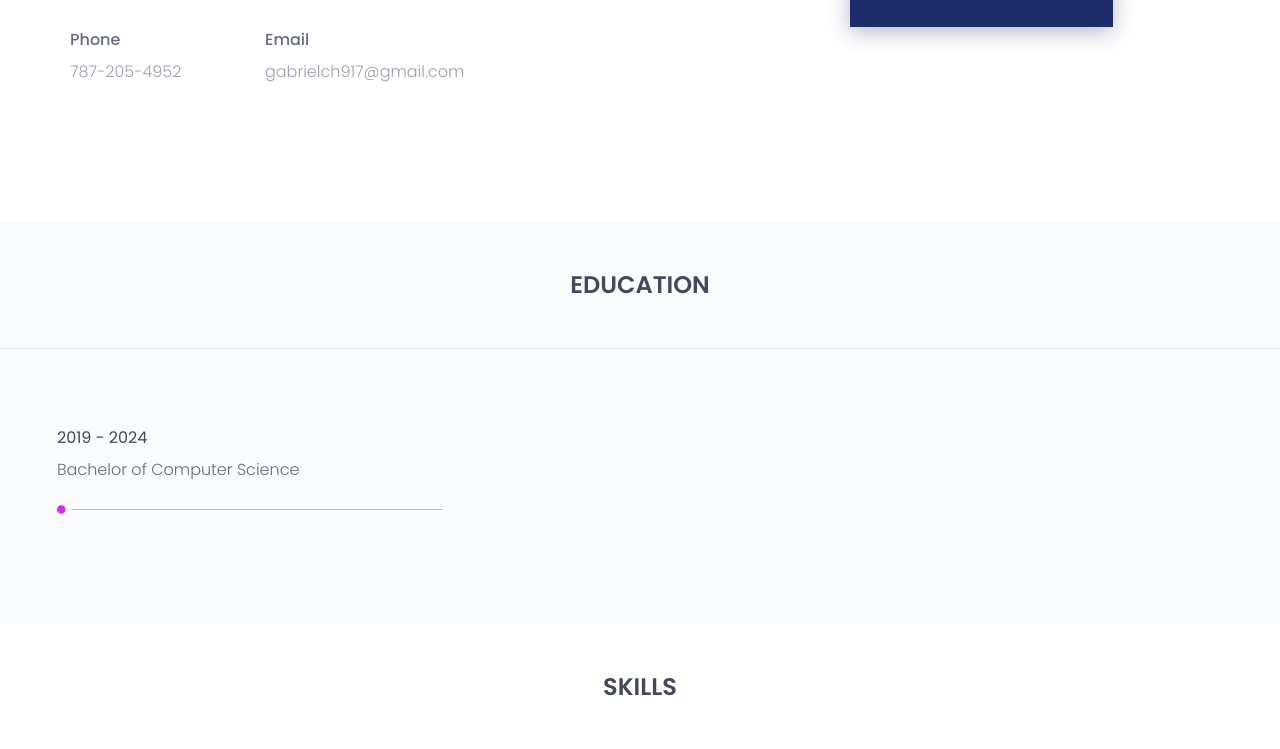
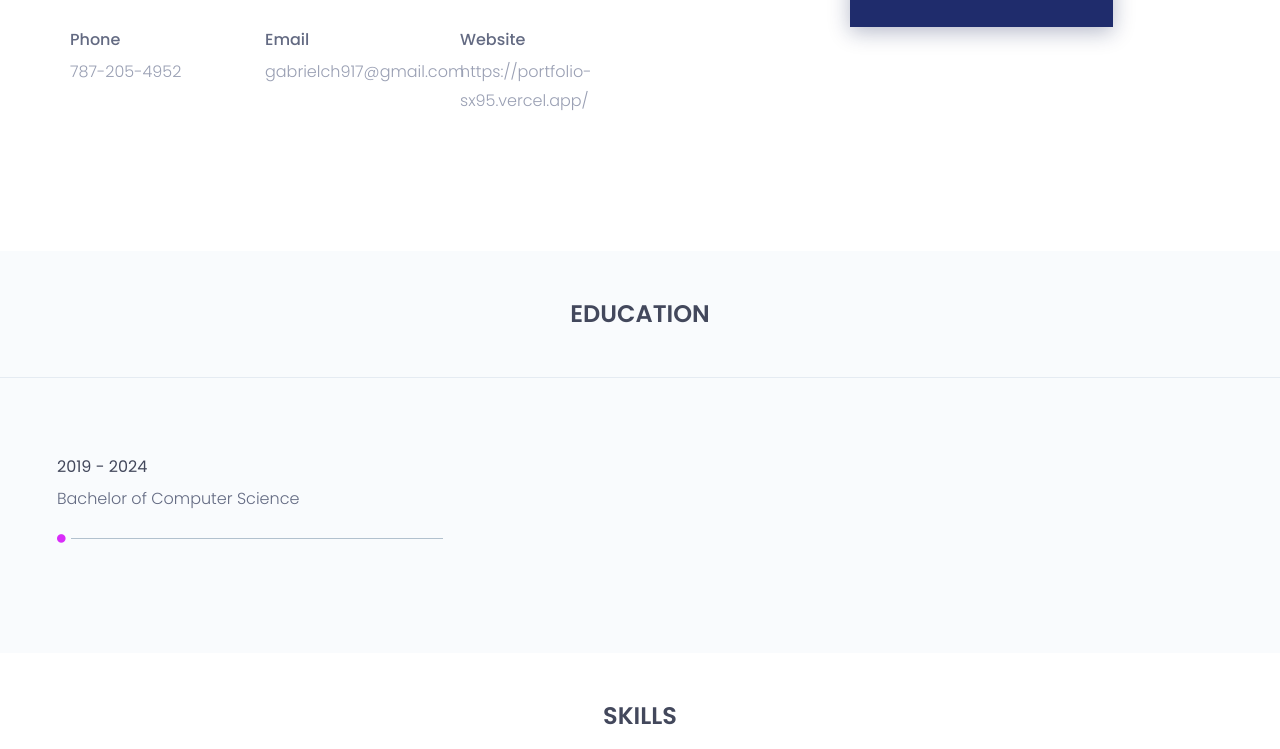
Before and after one commit to GabiiSM/Portfolio-, a plain HTML site: page Portfolio/index.html in a window 1280 px wide. Shown: the part 1558-2307 px from the top of the page. Drawn offline with nearby package versions, Linux system fonts and the light colour scheme.

Commit message:
Update index.html

```diff
--- a/Portfolio/index.html
+++ b/Portfolio/index.html
@@ -141,12 +141,12 @@
 											<p>gabrielch917@gmail.com</p>
 										</div>
 									</div>
-									<!-- <div class="col-sm-4">
+									<div class="col-sm-4">
 										<div class="single-about-add-info">
 											<h3>website</h3>
-											<p>www.brownsine.com</p>
+											<p>https://portfolio-sx95.vercel.app/</p>
 										</div>
-									</div> -->
+									</div>
 								</div>
 							</div>
 						</div>
```
